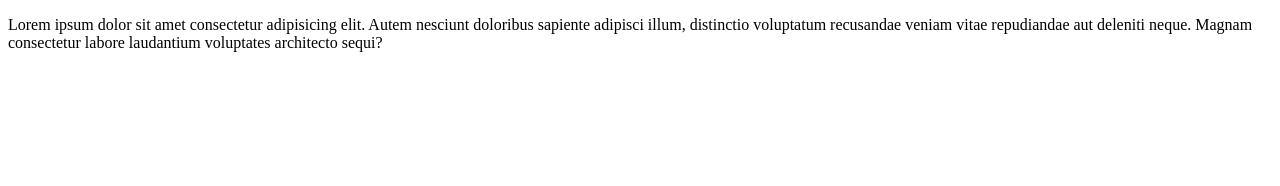
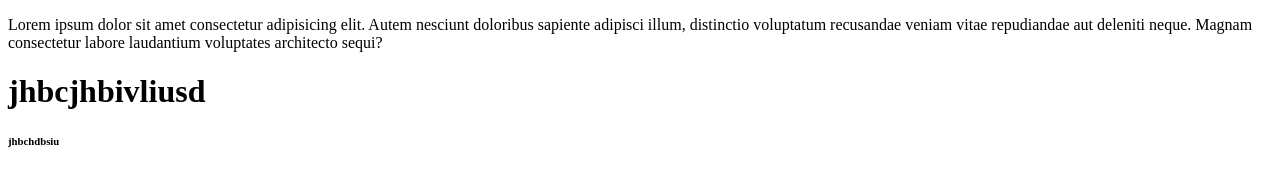
Before and after one commit to Azaharulislam171/cs104_group_xx, a plain HTML site: page index.html in a window 1280 px wide. Drawn offline with Linux system fonts and the light colour scheme.

Commit message:
added a header

```diff
--- a/index.html
+++ b/index.html
@@ -1,5 +1,7 @@
 <!DOCTYPE html>
 <body>
     <p>Lorem ipsum dolor sit amet consectetur adipisicing elit. Autem nesciunt doloribus sapiente adipisci illum, distinctio voluptatum recusandae veniam vitae repudiandae aut deleniti neque. Magnam consectetur labore laudantium voluptates architecto sequi?</p>
+<h1>jhbcjhbivliusd</h1>
+<h6> jhbchdbsiu</h6>
 </body>
 </html>
```
